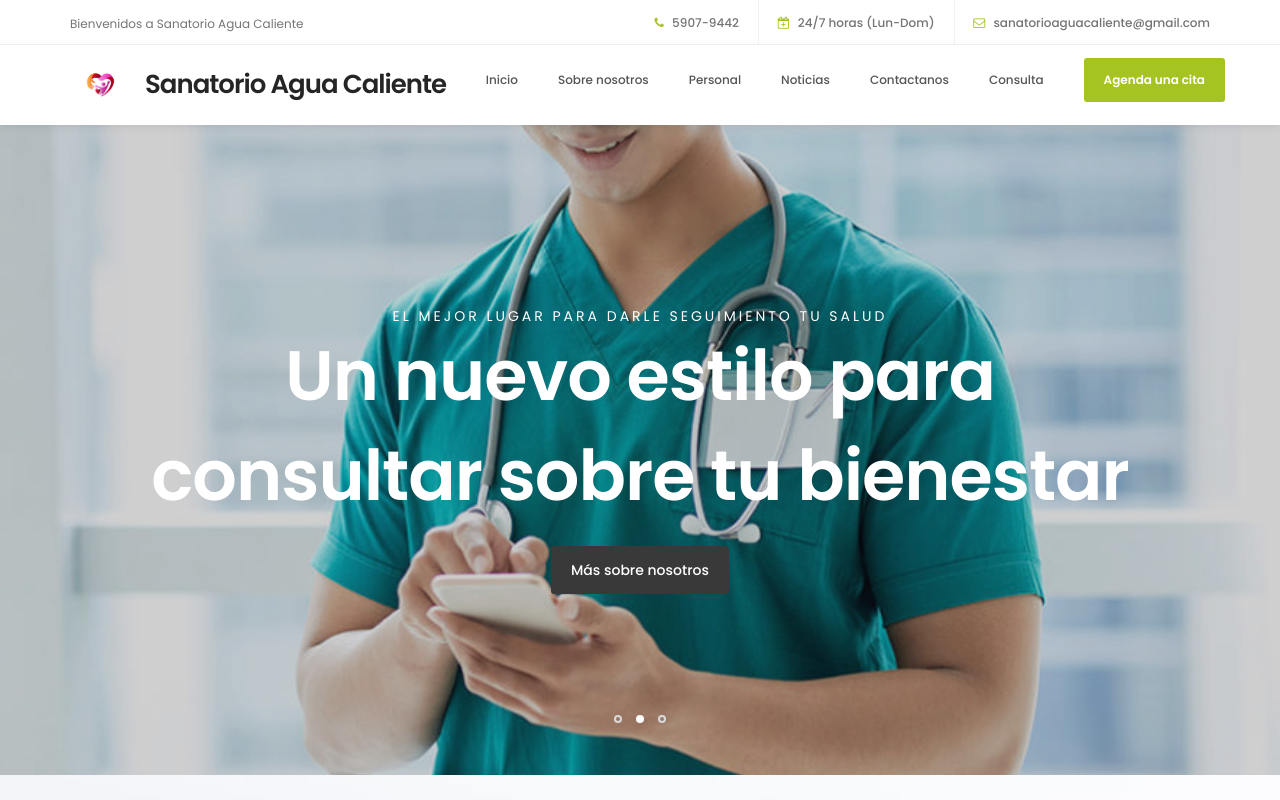
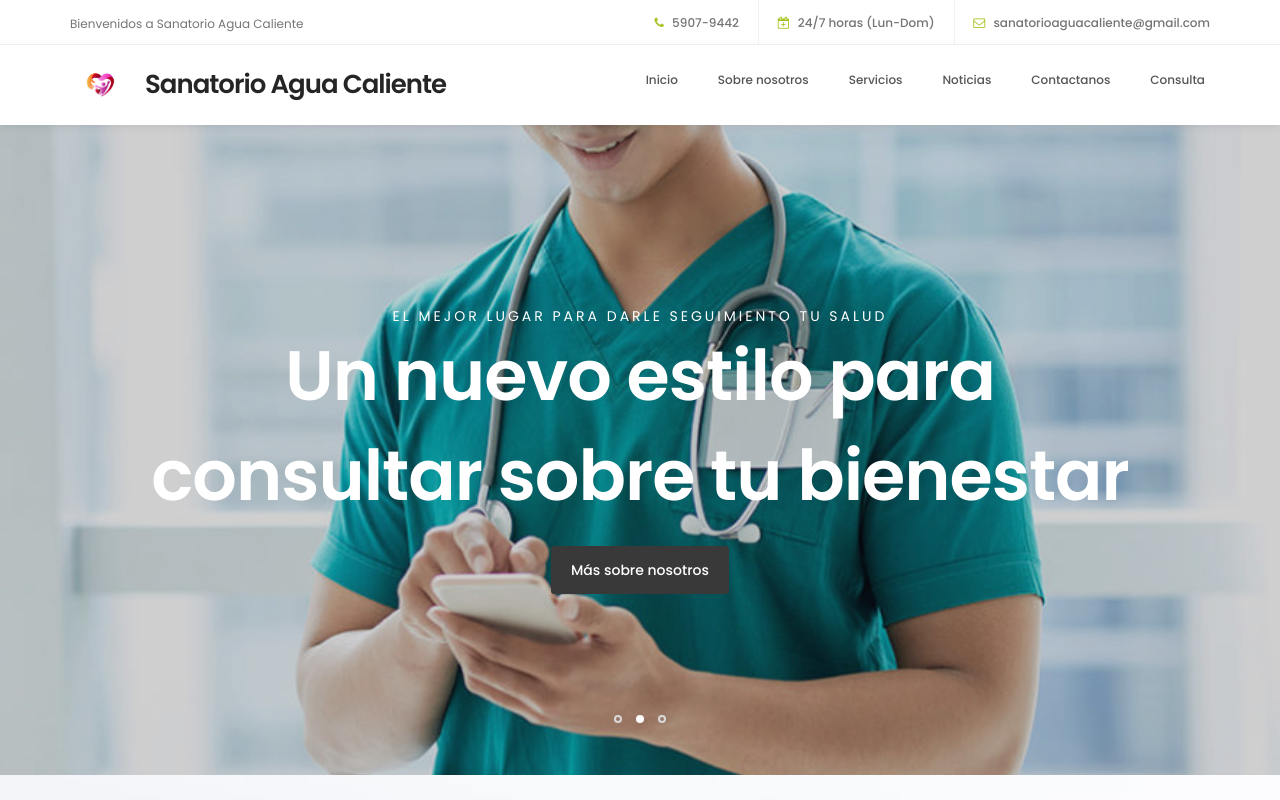
Before and after one commit to SanatorioAguaCaliente/sanatorioaguacaliente, a plain HTML site: page consulta.html in a window 1280 px wide. Shown: the top 800 px of the page. Drawn offline with Linux system fonts and the light colour scheme.

Commit message:
Update consulta.html

```diff
--- a/consulta.html
+++ b/consulta.html
@@ -85,13 +85,10 @@ http://www.tooplate.com/view/2098-health
                     <ul class="nav navbar-nav navbar-right">
                          <li><a href="index.html#top" class="smoothScroll">Inicio</a></li>
                          <li><a href="index.html#about" class="smoothScroll">Sobre nosotros</a></li>
-                         <li><a href="index.html#team" class="smoothScroll">Personal</a></li>
+                         <li><a href="index.html#team" class="smoothScroll">Servicios</a></li>
                          <li><a href="index.html#news" class="smoothScroll">Noticias</a></li>
                          <li><a href="index.html#google-map" class="smoothScroll">Contactanos</a></li>
                          <li><a href="consulta.html#consulta" class="smoothScroll">Consulta</a></li>
-
-                         <li class="appointment-btn"><a href="index.html#appointment">Agenda una cita</a></li>
-                    </ul>
                </div>
 
           </div>
@@ -386,7 +383,6 @@ http://www.tooplate.com/view/2098-health
                               <div class="footer-link">
                                    <a href="index.html">Consulta</a>
                                    <a href="index.html">Encuentranos</a>
-                                   <a href="index.html">Agenda una cita</a>
                                    <a href="index.html">Novedades</a>
                               </div>
                          </div>
```
